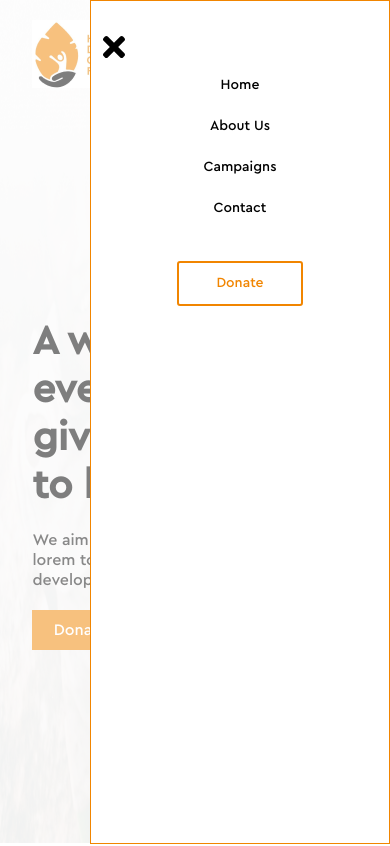
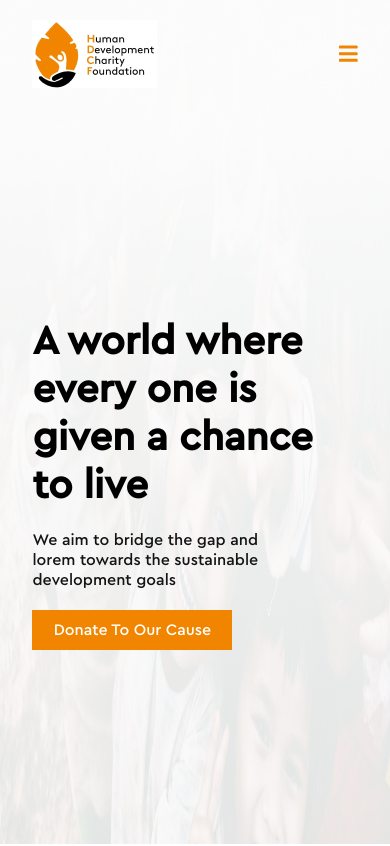
Before and after one commit to Kolakanmi/hdcf, a Vue app: page / in a window 390 px wide. Shown: the top 846 px of the page. Built offline with nearby package versions, Linux system fonts and the light colour scheme.

Commit message:
sidebar open to false

```diff
--- a/src/App.vue
+++ b/src/App.vue
@@ -11,7 +11,7 @@ export default {
   components: { NavSidebar },
   data () {
     return {
-      isSidebarOpen: true
+      isSidebarOpen: false
     }
   },
   methods: {
--- a/src/components/NavSidebar.vue
+++ b/src/components/NavSidebar.vue
@@ -29,14 +29,14 @@ export default {
 </script>
 
 <style scoped>
-  #nav-sidebar {
+  /*#nav-sidebar {
     height: 100vh;
     position: fixed;
     z-index: 1000;
     width: 300px;
     right: -300px;
     background-color: white;
-  }
+  }*/
   .link-style {
     font-family: "Cera Pro",serif;
     font-style: normal;
@@ -44,7 +44,8 @@ export default {
     font-weight: 500;
     display: block;
     text-align: center;
-    padding: 10px 0px;
+    padding-top: 10px;
+    padding-bottom: 10px;
   }
   #donate-btn {
     border: 2px solid #F18500;
@@ -70,7 +71,7 @@ export default {
       right: -300px !important;
       background-color: white;
       transition: right 1s;
-      border: 1px solid #F18500;
+      //border: 1px solid #F18500;
     }
     .show-slide {
       right: 0 !important;
```
